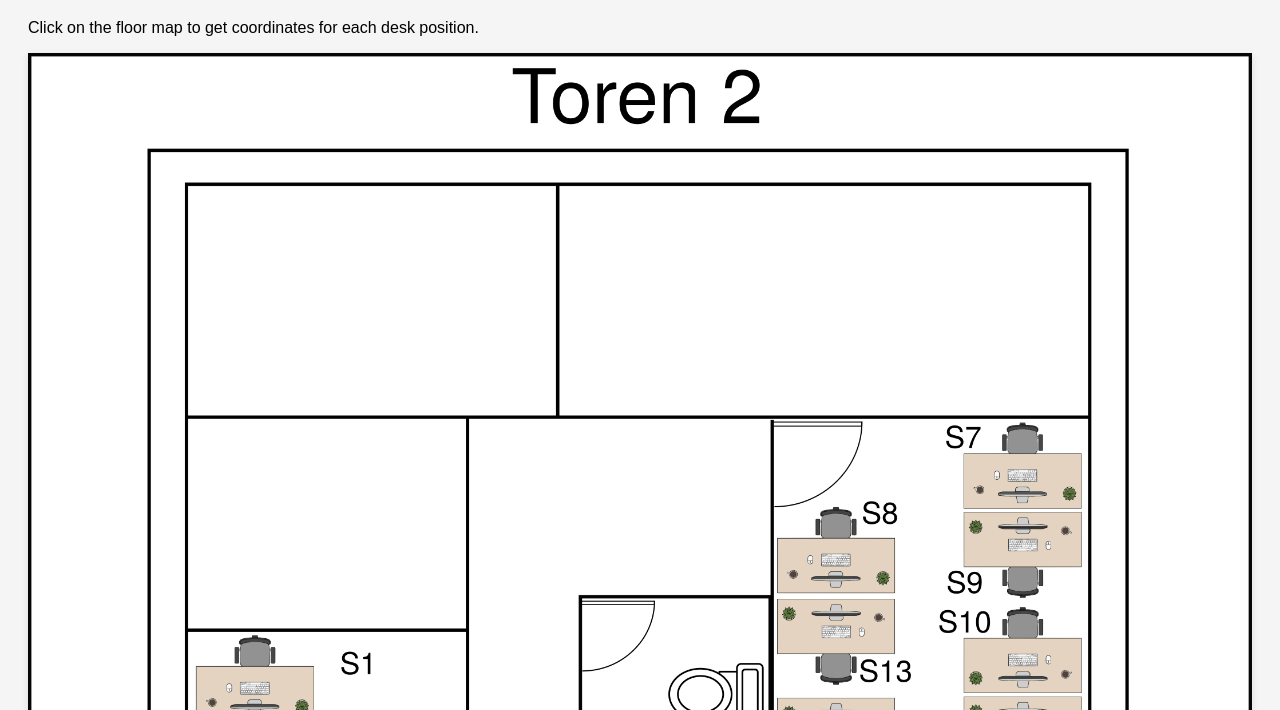
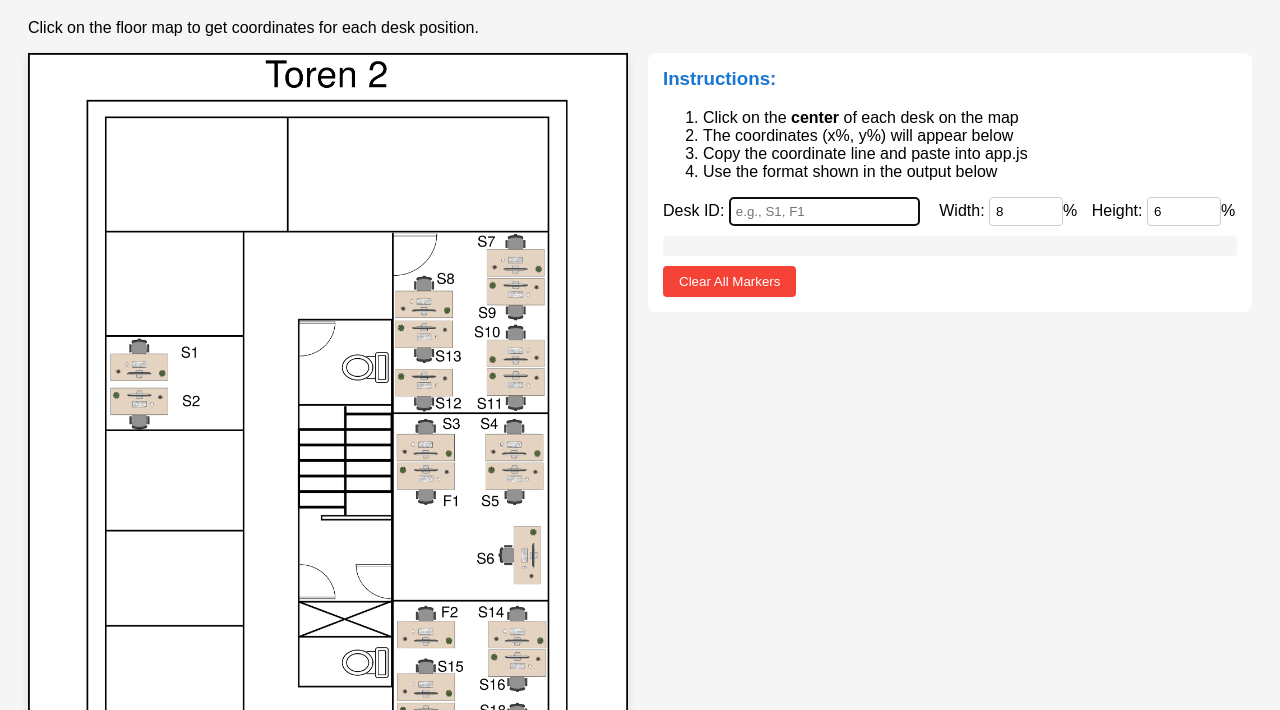
Before and after one commit to vinni94/deskflow, a website: page frontend/coordinate_helper.html in a window 1280 px wide. Shown: the part 90-800 px from the top of the page. Drawn offline with Linux system fonts and the light colour scheme.

Commit message:
Improve layout: place floor map side-by-side with booking grid
- Move floor map to right side of booking buttons for easier comparison
- Update coordinate helper layout to show image and controls side-by-side

```diff
--- a/frontend/coordinate_helper.html
+++ b/frontend/coordinate_helper.html
@@ -4,11 +4,12 @@
   <title>Floor Map Coordinate Helper</title>
   <style>
     body { font-family: Arial; padding: 20px; background: #f5f5f5; }
-    #container { position: relative; display: inline-block; background: white; box-shadow: 0 2px 8px rgba(0,0,0,0.1); }
-    #floorMap { display: block; max-width: 100%; cursor: crosshair; }
-    #info { margin-top: 20px; padding: 15px; background: white; border-radius: 8px; }
+    #mainLayout { display: flex; gap: 20px; align-items: flex-start; }
+    #container { position: relative; display: inline-block; background: white; box-shadow: 0 2px 8px rgba(0,0,0,0.1); flex-shrink: 0; }
+    #floorMap { display: block; max-width: 600px; cursor: crosshair; }
+    #info { padding: 15px; background: white; border-radius: 8px; flex: 1; min-width: 400px; }
     .coord { font-family: monospace; background: #e3f2fd; padding: 2px 6px; border-radius: 3px; }
-    #output { margin-top: 10px; padding: 10px; background: #f5f5f5; border-radius: 4px; font-family: monospace; font-size: 12px; }
+    #output { margin-top: 10px; padding: 10px; background: #f5f5f5; border-radius: 4px; font-family: monospace; font-size: 12px; max-height: 400px; overflow-y: auto; }
     h3 { margin-top: 0; color: #1976d2; }
     .marker { position: absolute; width: 10px; height: 10px; background: red; border: 2px solid white; border-radius: 50%; transform: translate(-50%, -50%); pointer-events: none; box-shadow: 0 0 4px rgba(0,0,0,0.5); }
     .label { position: absolute; background: rgba(0,0,0,0.8); color: white; padding: 4px 8px; border-radius: 4px; font-size: 11px; transform: translate(-50%, -120%); pointer-events: none; white-space: nowrap; }
@@ -18,6 +19,7 @@
   <h1>🗺️ Floor Map Coordinate Helper</h1>
   <p>Click on the floor map to get coordinates for each desk position.</p>
 
+  <div id="mainLayout">
     <div id="container">
       <img id="floorMap" src="Toren2.png" alt="Floor Map">
     </div>
@@ -38,6 +40,7 @@
       </div>
 
       <div id="output"></div>
+    </div>
   </div>
 
   <script>
--- a/frontend/js/app.js
+++ b/frontend/js/app.js
@@ -449,17 +449,19 @@ async function renderMap() {
             <div class="legend-item"><div class="legend-dot" style="background:var(--text3)"></div>Occupied</div>
           </div>
         </div>
-        <div class="floor-grid">
+        <div style="display:flex;gap:24px;align-items:flex-start;">
+          <div class="floor-grid" style="flex-shrink:0;">
             <div class="area-label" style="grid-column:span 8">FLEXI ZONE <div class="area-divider"></div></div>
             ${flexiHTML}
             <div style="grid-column:span 8;height:8px"></div>
             <div class="area-label" style="grid-column:span 8">STANDARD DESKS <div class="area-divider"></div></div>
             ${stdHTML}${emptyHTML}
           </div>
-        <div id="floor-map-wrapper" style="position:relative;width:100%;max-width:700px;margin-top:24px;">
+          <div id="floor-map-wrapper" style="position:relative;flex:1;max-width:600px;">
             <img id="floor-map-image" src="Toren2.png" alt="Office Floor Plan" style="width:100%;border-radius:10px;border:1px solid var(--border);display:block;" />
             <div id="floor-map-overlay" style="position:absolute;top:0;left:0;width:100%;height:100%;pointer-events:none;">
               ${generateFloorMapHotspots(seats, dk)}
+            </div>
           </div>
         </div>
       </div>`;
```
Lines whose indentation alone changed are shown as unchanged.
